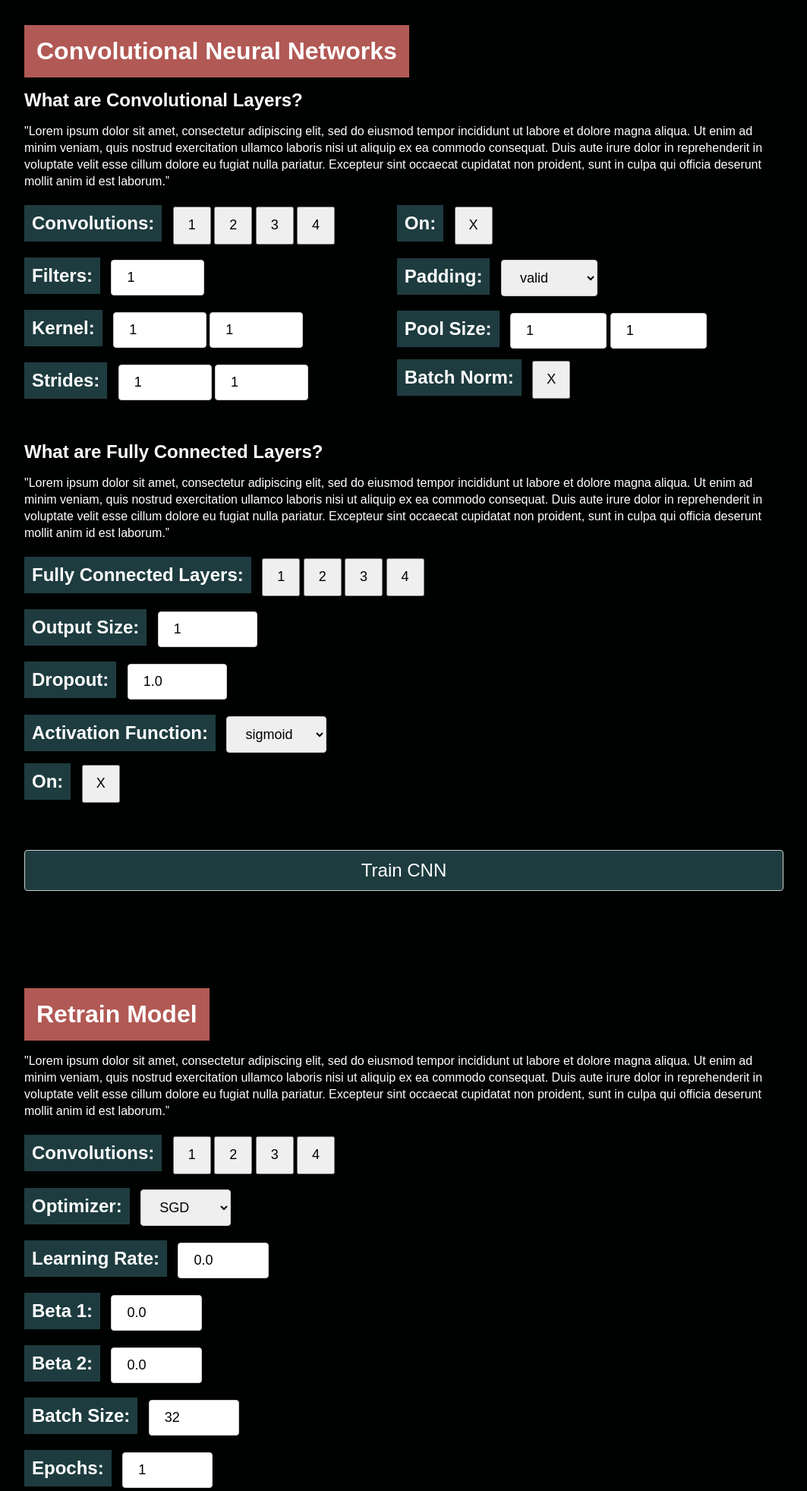
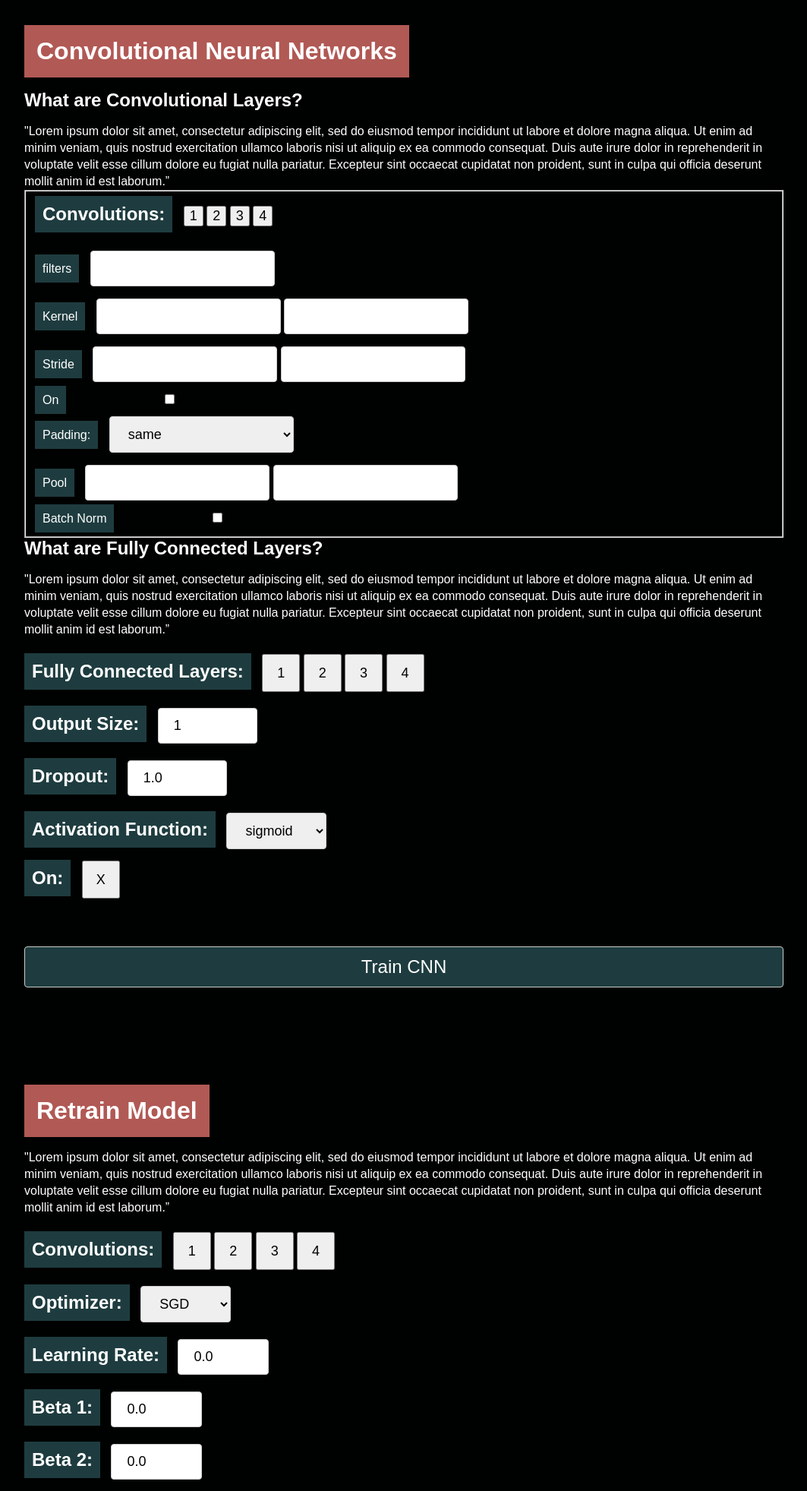
Before and after one commit to temujin-lampasa/baybayin-classifier, a Flask app: page / in a window 1280 px wide. Shown: the part 694-2657 px from the top of the page at 76% size, without its empty margins (108-1171 px from the left). Run offline with Flask 2, Linux system fonts and the light colour scheme; data comes from the database, SQL or seed files in the repository.

Commit message:
Add convolutional layer forms

```diff
--- a/app.py
+++ b/app.py
@@ -11,6 +11,7 @@ import os
 # import torch
 # import torch.nn.functional as F
 
+from forms import CNNForm
 
 app = Flask(__name__)
 app.config['SQLALCHEMY_DATABASE_URI'] = 'sqlite:///database.db'
@@ -57,6 +58,9 @@ def about():
 
 @app.route('/', methods=['GET', 'POST'])
 def index():
+    # Forms
+    cnn_form = CNNForm()
+
     if not session.get('train_params'):
         session['train_params'] = DEFAULT_TRAIN_PARAMS
 
@@ -79,7 +83,7 @@ def index():
         if not os.path.exists(f"users/{session['uid']}"):
             os.mkdir(f"users/{session['uid']}")
 
-    return render_template("index.html")
+    return render_template("index.html", cnn_form=cnn_form)
 
 
 @app.route('/train', methods=['POST'])
--- /dev/null
+++ b/forms.py
@@ -0,0 +1,24 @@
+from wtforms.widgets.html5 import NumberInput
+from wtforms.fields.html5 import IntegerField
+from wtforms.fields import FieldList, FormField, StringField
+from wtforms import Form, validators
+
+from wtforms import (
+    DecimalField,
+    SelectField,
+    BooleanField
+)
+
+class XY_Form(Form):
+    x = IntegerField('x', [validators.DataRequired()])
+    y = IntegerField('y', [validators.DataRequired()])
+
+class CNNForm(Form):
+    filters = IntegerField('filters')
+    kernel = FormField(XY_Form)
+    stride = FormField(XY_Form)
+
+    on = BooleanField('On')
+    padding = SelectField('Padding:', choices=["same", "valid"])
+    pool = FormField(XY_Form)
+    batch_norm = BooleanField('Batch Norm')
--- a/templates/index.html
+++ b/templates/index.html
@@ -54,15 +54,15 @@
     <div class="drawing-board">
         <h2>Convolutional Neural Networks</h2>
     </div>
-    <form method="POST" action="{{ url_for('cnn') }}">
     <div>
         <h3>What are Convolutional Layers?</h3>
     </div>
     <div>
         <p>"Lorem ipsum dolor sit amet, consectetur adipiscing elit, sed do eiusmod tempor incididunt ut labore et dolore magna aliqua. Ut enim ad minim veniam, quis nostrud exercitation ullamco laboris nisi ut aliquip ex ea commodo consequat. Duis aute irure dolor in reprehenderit in voluptate velit esse cillum dolore eu fugiat nulla pariatur. Excepteur sint occaecat cupidatat non proident, sunt in culpa qui officia deserunt mollit anim id est laborum.”</p>
     </div>
-        <div class="input-fields">
-            <div>
+    <form method="POST" action="{{ url_for('cnn') }}">
+        {{ cnn_form.csrf_token }}
+        <fieldset class="form-group">
             <div class='row'>
                 <h3 class="drawing-label">Convolutions:</h3>
                 <button>1</button>
@@ -71,49 +71,17 @@
                 <button>4</button>
             </div>
 
-                <div class='row'>
-                    <h3 class="drawing-label">Filters:</h3>
-                    <input type="number" min="0" name="filters" value={{session.cnn_params.filters}}>
+            {% for field in cnn_form %}
+            <div class="row">
+                {{ field.label(class='drawing-label') }}
+                {% if field.x is defined %}
+                    {{ field.x }} {{ field.y }}
+                {% else %}
+                    {{ field }}
+                {% endif %}
             </div>
-
-                <div class='row'>
-                    <h3 class="drawing-label">Kernel:</h3>
-                    <input type="number" min="0" name="kernel_x" value={{session.cnn_params.kernel_x}}>
-                    <input type="number" min="0" name="kernel_y" value={{session.cnn_params.kernel_y}}>
-                </div>
-
-                <div class='row'>
-                    <h3 class="drawing-label">Strides:</h3>
-                    <input type="number" min="0" name="stride_x" value={{session.cnn_params.stride_x}}>
-                    <input type="number" min="0" name="stride_y" value={{session.cnn_params.stride_y}}>
-                </div>
-            </div>
-            <div>
-                <div class='row'>
-                    <h3 class="drawing-label">On:</h3>
-                    <button>X</button>
-                </div>
-
-                <div class='row'>
-                    <h3 class="drawing-label">Padding:</h3>
-                    <select name="padding" selected={{session.cnn_params.padding}}>
-                        <option>valid</option>
-                        <option>same</option>
-                    </select>
-                </div>
-
-                <div class='row'>
-                    <h3 class="drawing-label">Pool Size:</h3>
-                    <input type="number" min="0" name="pool_x" value={{session.cnn_params.pool_x}}>
-                    <input type="number" min="0" name="pool_y" value={{session.cnn_params.pool_y}}>
-                </div>
-
-                <div class='row'>
-                    <h3 class="drawing-label">Batch Norm:</h3>
-                    <button>X</button>
-                </div>
-            </div>
-        </div>
+            {% endfor %}
+        </fieldset>
 
         <div>
             <h3>What are Fully Connected Layers?</h3>
@@ -158,6 +126,7 @@
 
     <input type='submit' value="Train CNN" class='form-submit'>
     </form>
+
 </div>
 
 
```
Lines whose indentation alone changed are shown as unchanged.
